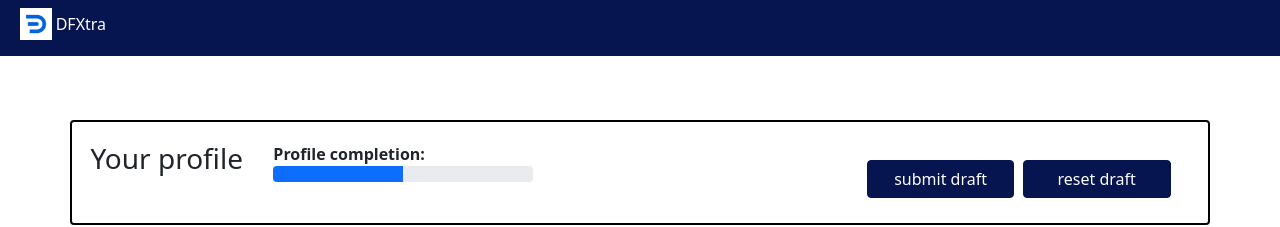
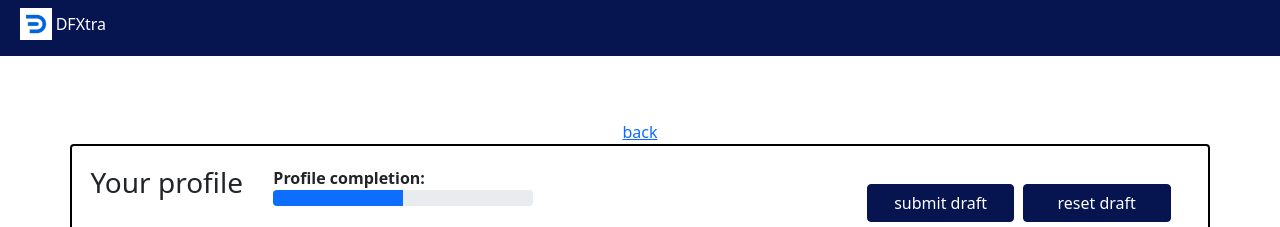
Before and after one commit to dfGroup2/team-engineering-frontend, a React (Create React App) app: page /edit in a window 1280 px wide. Shown: the top 227 px of the page. Built offline with nearby package versions, Linux system fonts and the light colour scheme.

Commit message:
back button created

```diff
--- a/src/Components/EditProfileComponents/EditProfilePage.jsx
+++ b/src/Components/EditProfileComponents/EditProfilePage.jsx
@@ -26,6 +26,7 @@ const EditProfilePage = props => {
 
 	return (
 		<>
+		<div><Link to="/graduatePage">back</Link></div>
 			<div className="container card borderClass">
 				<div className="row profile-padding">
 					<h3 className="col-2">Your profile</h3>
```
